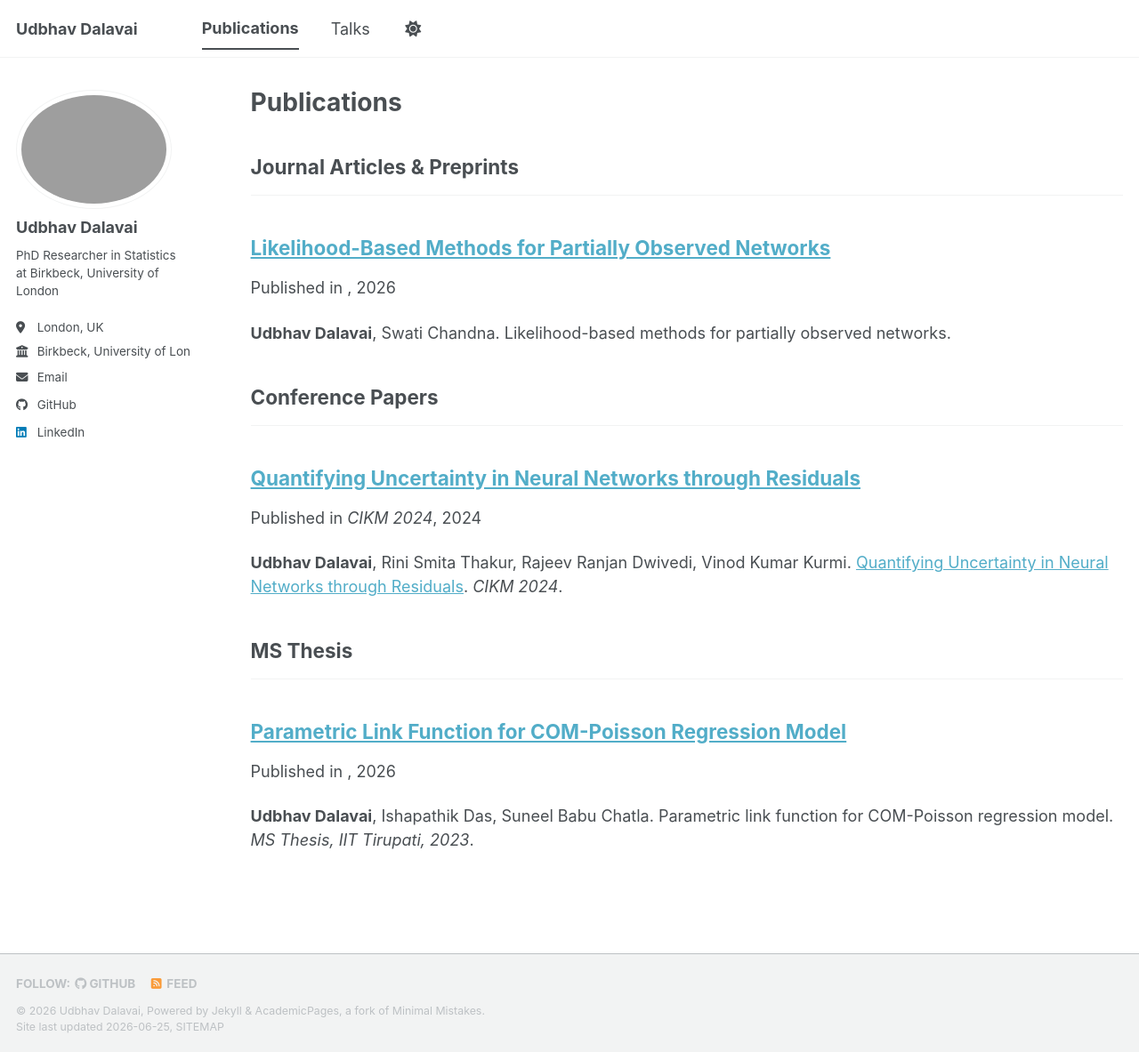
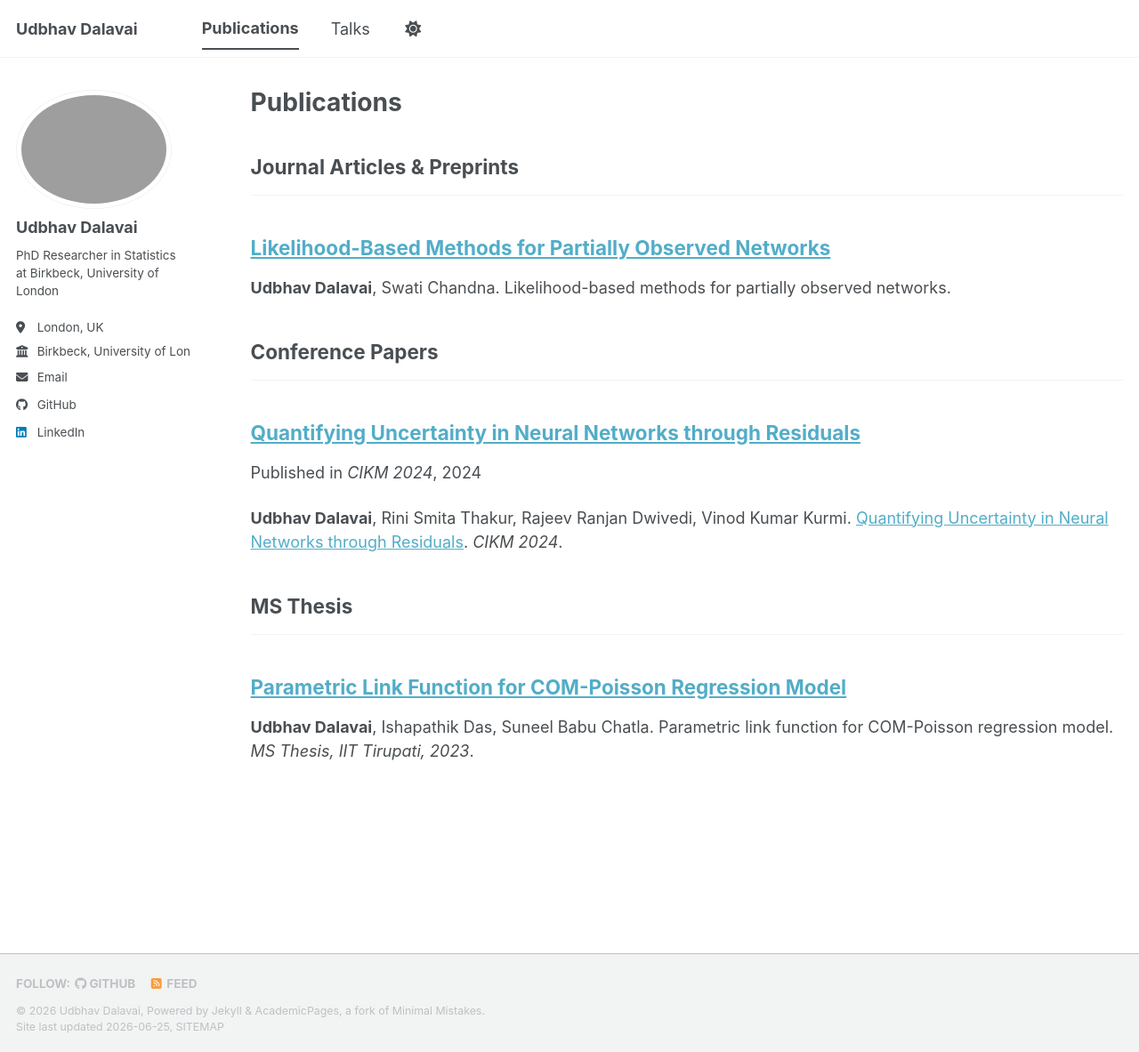
Before and after one commit to Udbhav-Dalavai/Udbhav-Dalavai.github.io, a Jekyll site: the page built from _pages/publications.html, in a window 1280 px wide and 1183 px high. Shown: the whole window at 89% size. Built offline with Jekyll 4.4.1, drawn with Linux system fonts in a browser that asks for light colours; a style sheet for code colours, icons or effects is not loaded; some of the changed lines change nothing that is shown.

Commit message:
Hide Published in/year when venue not set

```diff
--- a/_includes/archive-single.html
+++ b/_includes/archive-single.html
@@ -41,7 +41,7 @@
         {% if post.collection == 'teaching' %}
           <p> {{ post.type }}, <i>{{ post.venue }}</i>, {{ post.date | default: "1900-01-01" | date: "%Y" }} </p>
         {% elsif post.collection == 'publications' %}
-          <p>Published in <i>{{ post.venue }}</i>, {{ post.date | default: "1900-01-01" | date: "%Y" }} </p>
+          {% if post.venue %}<p>Published in <i>{{ post.venue }}</i>{% if post.date %}, {{ post.date | date: "%Y" }}{% endif %}</p>{% endif %}
         {% elsif post.date %}
          <p class="page__date"><strong><i class="fa fa-fw fa-calendar" aria-hidden="true"></i> {{ site.data.ui-text[site.locale].date_label | default: "Published:" }}</strong> <time datetime="{{ post.date | default: "1900-01-01" | date_to_xmlschema }}">{{ post.date | default: "1900-01-01" | date: "%B %d, %Y" }}</time></p>
         {% endif %}
```
